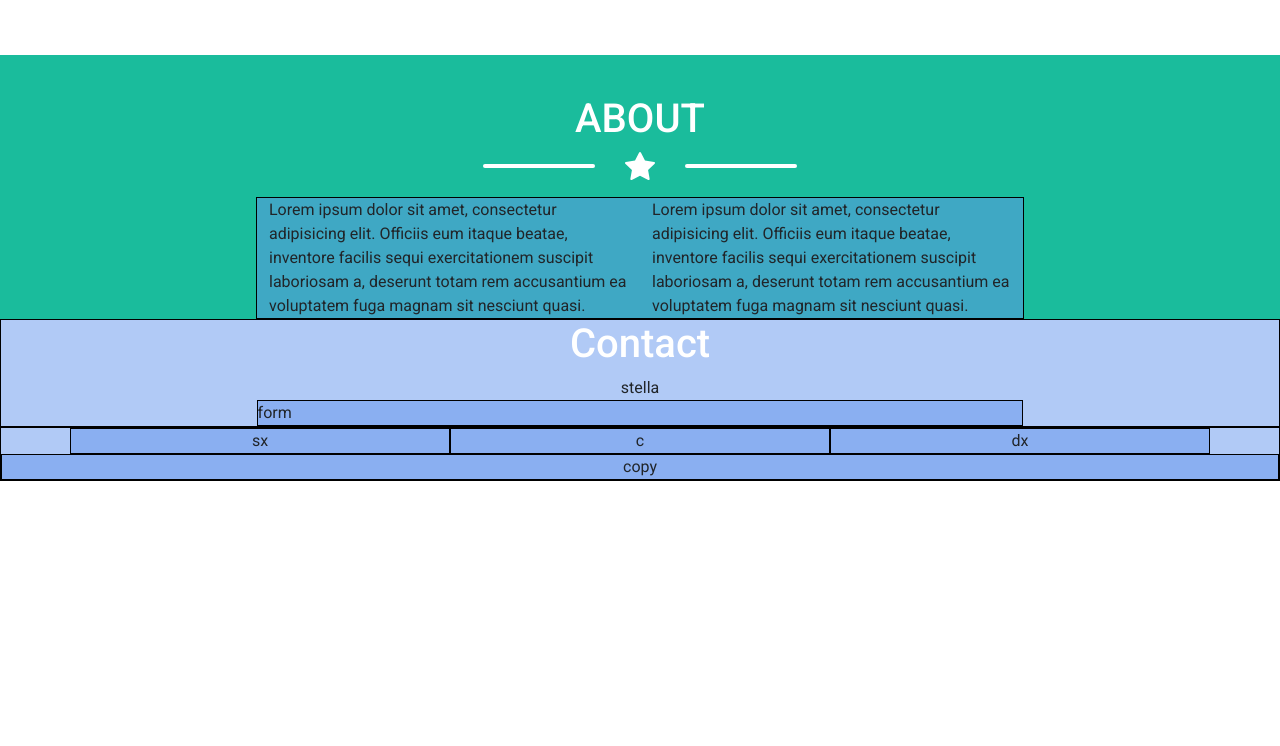
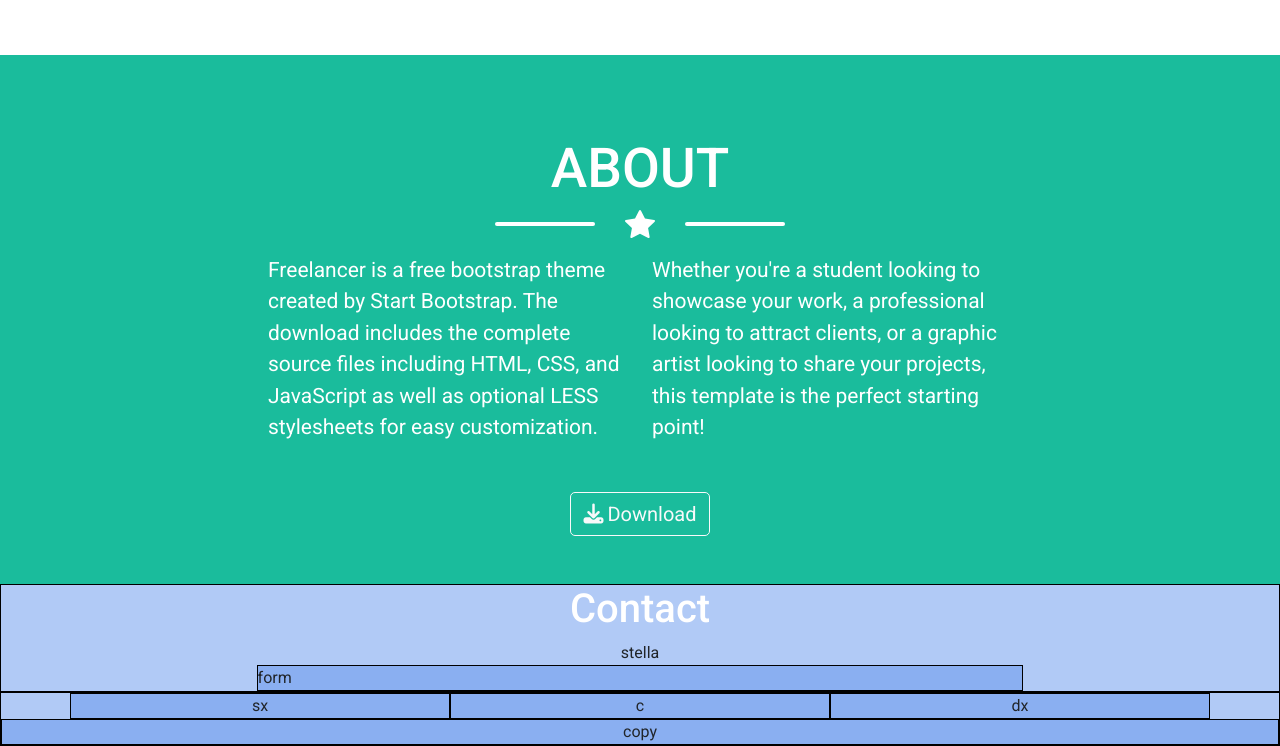
Before and after one commit to manumastro/html-css-bootstrap-freelancer, a plain HTML site: page index.html in a window 1280 px wide. Shown: the part 1453-2199 px from the top of the page. Before the commit the page ends 1934 px from the top, so only its background shows below. Drawn offline with nearby package versions, Linux system fonts and the light colour scheme.

Commit message:
sezione about stilizzata

```diff
--- a/css/style.css
+++ b/css/style.css
@@ -118,6 +118,21 @@ header nav .row{
   background-color: #1abc9c;
 }
 #about h1{
-  padding-top: 40px;
+  padding-top: 80px;
+  font-size: 55px;
+}
+#about .line-first,
+#about .line-second{
+  width: 8%;
+  background-color: white;
+}
+#about span{
+  color: white;
+  font-size: 21px;
+  text-align: center;
+}
+#about button{
+  font-size: 20px;
+  border-radius: 5px;
 }
 /* FOOTER */
--- a/index.html
+++ b/index.html
@@ -7,6 +7,7 @@
   <link rel="preconnect" href="https://fonts.googleapis.com">
   <link rel="preconnect" href="https://fonts.gstatic.com" crossorigin>
   <link href="https://fonts.googleapis.com/css2?family=Roboto:wght@300;400;500;700;900&display=swap" rel="stylesheet">
+  <link rel="stylesheet" href="https://cdnjs.cloudflare.com/ajax/libs/font-awesome/6.1.1/css/all.min.css" integrity="sha512-KfkfwYDsLkIlwQp6LFnl8zNdLGxu9YAA1QvwINks4PhcElQSvqcyVLLD9aMhXd13uQjoXtEKNosOWaZqXgel0g==" crossorigin="anonymous" referrerpolicy="no-referrer" />
   <link href="https://cdn.jsdelivr.net/npm/bootstrap@5.1.3/dist/css/bootstrap.min.css" rel="stylesheet"
   integrity="sha384-1BmE4kWBq78iYhFldvKuhfTAU6auU8tT94WrHftjDbrCEXSU1oBoqyl2QvZ6jIW3" crossorigin="anonymous">
   <script src="https://cdn.jsdelivr.net/npm/bootstrap@5.1.3/dist/js/bootstrap.bundle.min.js" integrity="sha384-ka7Sk0Gln4gmtz2MlQnikT1wXgYsOg+OMhuP+IlRH9sENBO0LRn5q+8nbTov4+1p" crossorigin="anonymous"></script>
@@ -107,7 +108,7 @@
     </section>
 
     <section id="about" class="">
-      <div class="container text-center">
+      <div class="container-fluid text-center">
         <h1>ABOUT</h1>
         <div class="line-star d-flex justify-content-center align-items-center mb-3">
           <div class="line-first"></div>
@@ -120,11 +121,18 @@
         </div>
       </div>
 
-      <div class="em-container debug">
-        <div class="container-fluid">
+      <div class="em-container">
+        <div class="container-fluid mb-5">
           <div class="row row-cols-1 row-cols-md-2">
-            <div class="col">Lorem ipsum dolor sit amet, consectetur adipisicing elit. Officiis eum itaque beatae, inventore facilis sequi exercitationem suscipit laboriosam a, deserunt totam rem accusantium ea voluptatem fuga magnam sit nesciunt quasi.</div>
-            <div class="col">Lorem ipsum dolor sit amet, consectetur adipisicing elit. Officiis eum itaque beatae, inventore facilis sequi exercitationem suscipit laboriosam a, deserunt totam rem accusantium ea voluptatem fuga magnam sit nesciunt quasi.</div>
+            <div class="col"><span>Freelancer is a free bootstrap theme created by Start Bootstrap. The download includes the complete source files including HTML, CSS, and JavaScript as well as optional LESS stylesheets for easy customization. </span></div>
+            <div class="col"><span>Whether you're a student looking to showcase your work, a professional looking to attract clients, or a graphic artist looking to share your projects, this template is the perfect starting point!</span></div>
+          </div>
+        </div>
+        <div class="container-fluid pb-5">
+          <div class="row">
+            <div class="col d-flex justify-content-center align-items-center">
+              <button type="button" class="btn btn-outline-light"><i class="fa-solid fa-download pe-1"></i>Download</button>
+            </div>
           </div>
         </div>
       </div>
```
